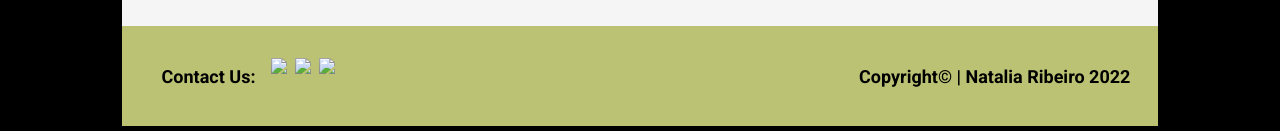
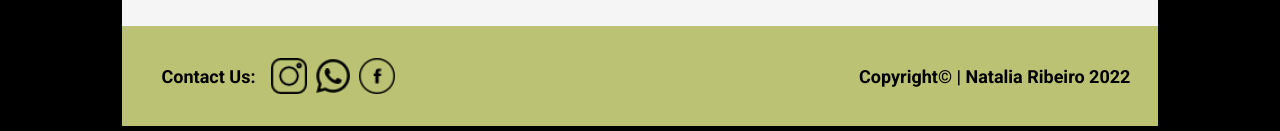
Before and after one commit to nataliaribeiro-dev/landingpage-project, a plain HTML site: page index.html in a window 1280 px wide. Shown: the part 1489-1620 px from the top of the page. Drawn offline with Linux system fonts and the light colour scheme; the site is published under a folder, as on GitHub Pages, so addresses that start at the root find nothing.

Commit message:
Corret error to load images

```diff
--- a/index.html
+++ b/index.html
@@ -10,9 +10,7 @@
 <body>
     <Nav class="navbar">
         <div class="logo">
-            <img style="width: 40%;" src="/img/logosemfundo.png">
-
-
+            <img style="width:40%;" src="./img/logosemfundo.png">
         </div>
         <div class="menu">
             <a href="#">About Us</a>
@@ -20,7 +18,6 @@
             <a href="#">Find Us</a>
         </div>
     </Nav>
-
     <div class="header">
         <div class="herotext">
             <h2>Bake The World a Better Place</h2>
@@ -29,15 +26,10 @@
                 Order Now
             </button>
         </div>
-        <div class="hero-img">
-            <!-- <img src="./img/baker.jpg" alt="hands making bread"> -->
-        </div>
     </div>
-
     <div class="content">
         <h2>Flour, Water, Salt & Levain </h2>
     </div>
-
     <div class="container">
         <div class="img">
             <img style="width: 400px;"  src="./img/flour.jpg" alt="wheat flour and gray background">
@@ -52,24 +44,21 @@
             <img style="width: 400px;" src="./img/fermento-natural.jpg" alt="Natural yeast in a jar with rustic bread aside">
         </div>
     </div>
-
     <div class="quote">
         <h2>Real Food | Fresh Ingredients | Organic Flour | Naturally Leavened</h2>
     </div>
-
     <div class="cta">
         <h2>For our newsletter with menu, recipes & more</h2>
         <div class="button2">
             <button>Sign Up</button>
         </div>
     </div>
-
     <footer>
         <div class="element">
             <h4>Contact Us:</h4>
-            <img src="/img/003-instagram.png">
-            <img src="/img/002-whatsapp.png">
-            <img src="/img/001-facebook.png">
+            <img src="./img/003-instagram.png">
+            <img src="./img/002-whatsapp.png">
+            <img src="./img/001-facebook.png">
         </div>
         <p>Copyright© | Natalia Ribeiro 2022</p>
     </footer>
```
